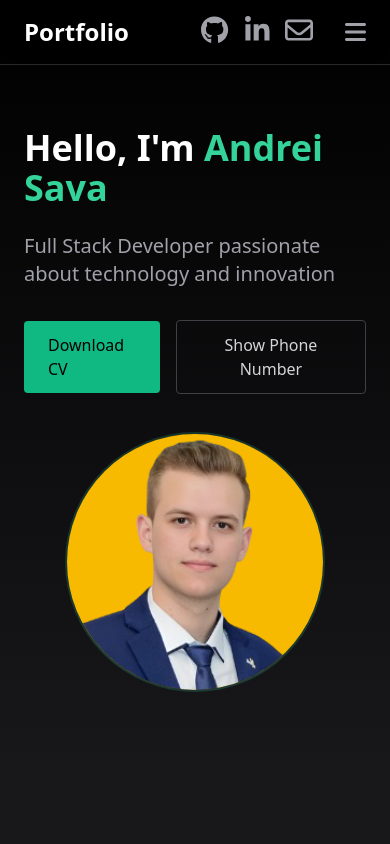
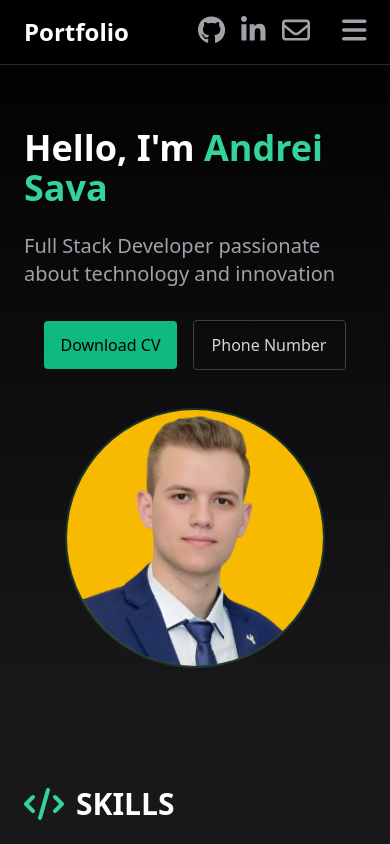
Before and after one commit to AndreiSavaC/PersonalPortofolio, a Next.js app: page / in a window 390 px wide. Shown: the top 844 px of the page. Built offline with nearby package versions, Linux system fonts and the light colour scheme.

Commit message:
Fixed some styled

```diff
--- a/components/Header.tsx
+++ b/components/Header.tsx
@@ -119,13 +119,13 @@ const Header = () => {
               )}
             </div>
             <button
-              className="md:hidden text-zinc-400 hover:text-white"
+              className="md:hidden text-zinc-400 hover:text-white transition-colors"
               onClick={() => setIsMenuOpen(!isMenuOpen)}
             >
               {isMenuOpen ? (
-                <FontAwesomeIcon icon={faXmark} size="2xl" />
+                <FontAwesomeIcon icon={faXmark} className="h-7 w-auto" />
               ) : (
-                <FontAwesomeIcon icon={faBars} size="xl" className="ml-4" />
+                <FontAwesomeIcon icon={faBars} className="ml-4 h-7 w-auto" />
               )}
             </button>
           </div>
--- a/components/Hero.tsx
+++ b/components/Hero.tsx
@@ -6,7 +6,7 @@ const Hero = () => {
   return (
     <section
       id="about"
-      className="pt-32 pb-20 bg-gradient-to-b from-black to-zinc-900"
+      className="pt-32 pb-10 bg-gradient-to-b from-black to-zinc-900"
     >
       <div className="container mx-auto px-6">
         <div className="flex flex-col md:flex-row items-center justify-between">
@@ -18,11 +18,11 @@ const Hero = () => {
             <p className="text-xl text-zinc-400 mb-8">
               Full Stack Developer passionate about technology and innovation
             </p>
-            <div className="flex space-x-4 items-center">
+            <div className="flex space-x-4 items-center justify-center sm:justify-start">
               <a
                 href="/CV_Sava_Andrei.pdf"
                 download="CV_Sava_Andrei.pdf"
-                className="px-6 py-3 bg-emerald-500 text-black font-medium rounded hover:bg-emerald-400 transition-colors"
+                className="sm:text-lg px-4 py-3 bg-emerald-500 text-black font-medium rounded hover:bg-emerald-400 transition-colors text-center"
               >
                 Download CV
               </a>
--- a/components/ShowPhoneButton.tsx
+++ b/components/ShowPhoneButton.tsx
@@ -10,13 +10,13 @@ const ShowPhoneButton = () => {
       {!showNumber ? (
         <button
           onClick={() => setShowNumber(true)}
-          className="px-6 py-3 border border-zinc-700 text-zinc-300 rounded hover:border-emerald-400 hover:text-emerald-400 transition-colors duration-500"
+          className="sm:text-lg px-4 py-3 border border-zinc-700 w-[153px] sm:w-[170px] text-zinc-300 rounded hover:border-emerald-400 hover:text-emerald-400 transition-colors duration-500"
         >
-          Show Phone Number
+          Phone Number
         </button>
       ) : (
-        <div className="text-xl border border-zinc-700/50 text-emerald-400 px-6 h-[50px] flex items-center justify-center animate-appear">
-          +40 123 456 789
+        <div className="sm:text-lg border border-zinc-700/50 text-emerald-400 px-4 h-[50px] flex items-center justify-center animate-appear">
+          +40 753 537 681
         </div>
       )}
       <style jsx>{`
```
